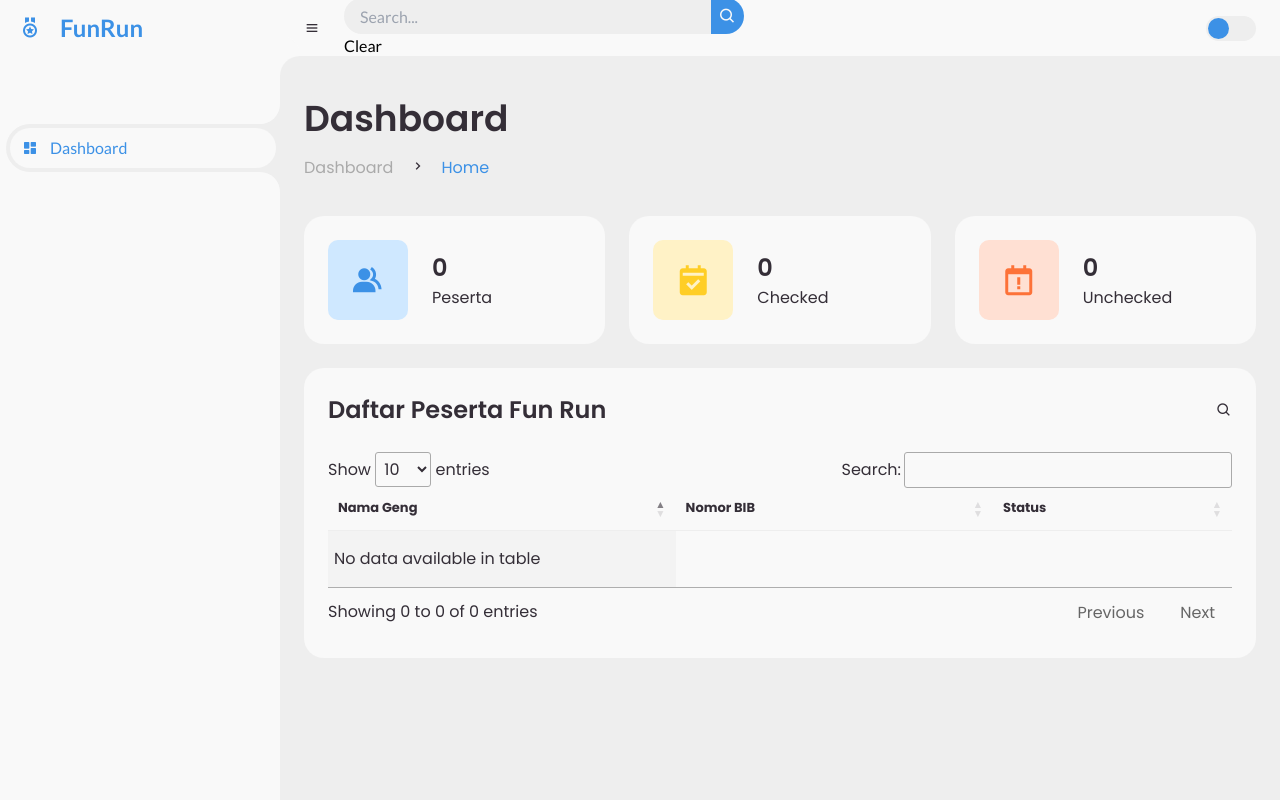
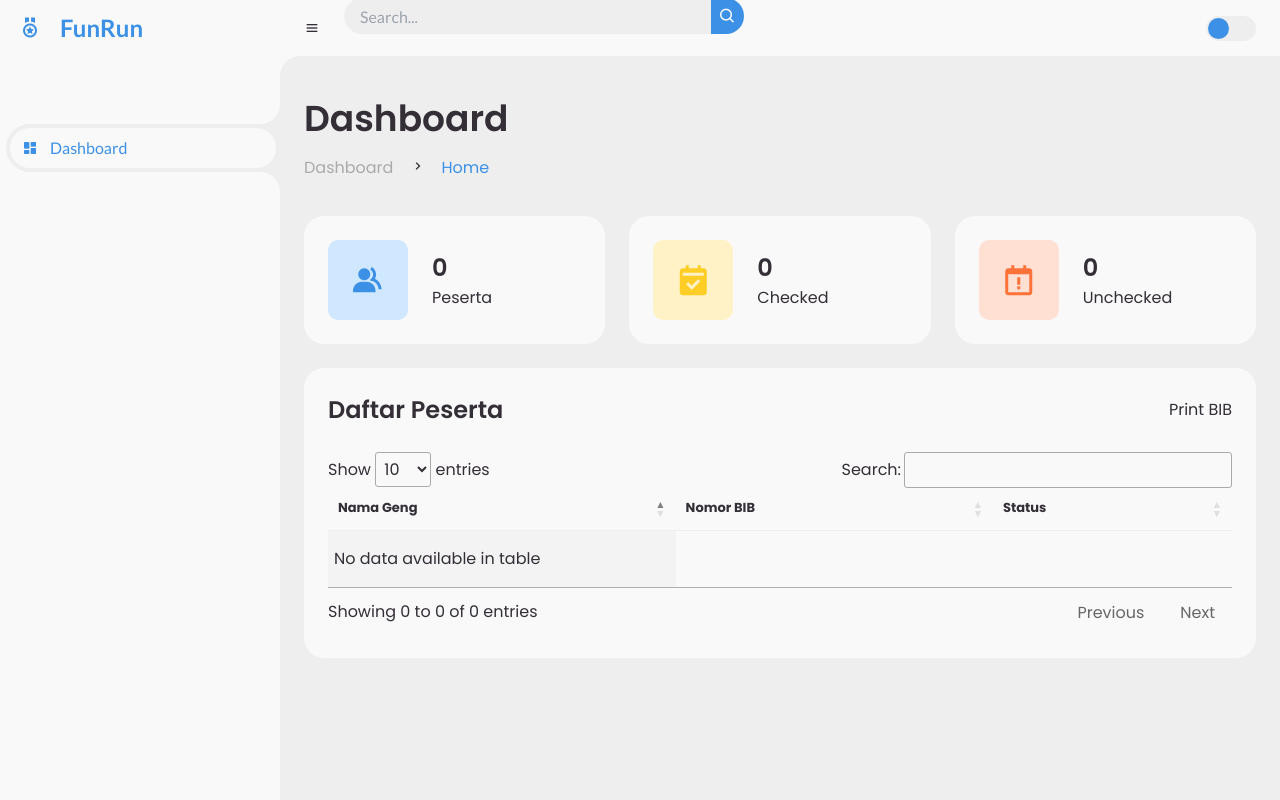
Before and after one commit to agusbudionoprastyo/funrun, a PHP site: page / in a window 1280 px wide. Run offline with PHP 8.4, Linux system fonts and the light colour scheme; data that the repository does not hold is empty; some libraries are stand-ins or nearby versions.

Commit message:
Update index.php

```diff
--- a/index.php
+++ b/index.php
@@ -51,7 +51,7 @@
                     <input type="search" id="search-input" placeholder="Search...">
                     <button type="submit" class="search-btn"><i class='bx bx-search' ></i></button>
                 </div>
-				<button type="button" class="clear-btn">Clear</button>
+				<button type="button" class="btn-download"><box-icon type='solid' name='filter-alt'></box-icon></button>
             </form>
             <input type="checkbox" id="switch-mode" hidden>
             <label for="switch-mode" class="switch-mode"></label>
@@ -103,8 +103,8 @@
             <div class="table-data">
                 <div class="order">
                     <div class="head">
-                        <h3>Daftar Peserta Fun Run</h3>
-						<i class='bx bx-search' ></i>
+                        <h3>Daftar Peserta</h3>
+						<box-icon type='solid' name='printer'></box-icon> Print BIB
                     </div>
                     <table id="example" class="display" style="width:100%">
                             <thead>
```
